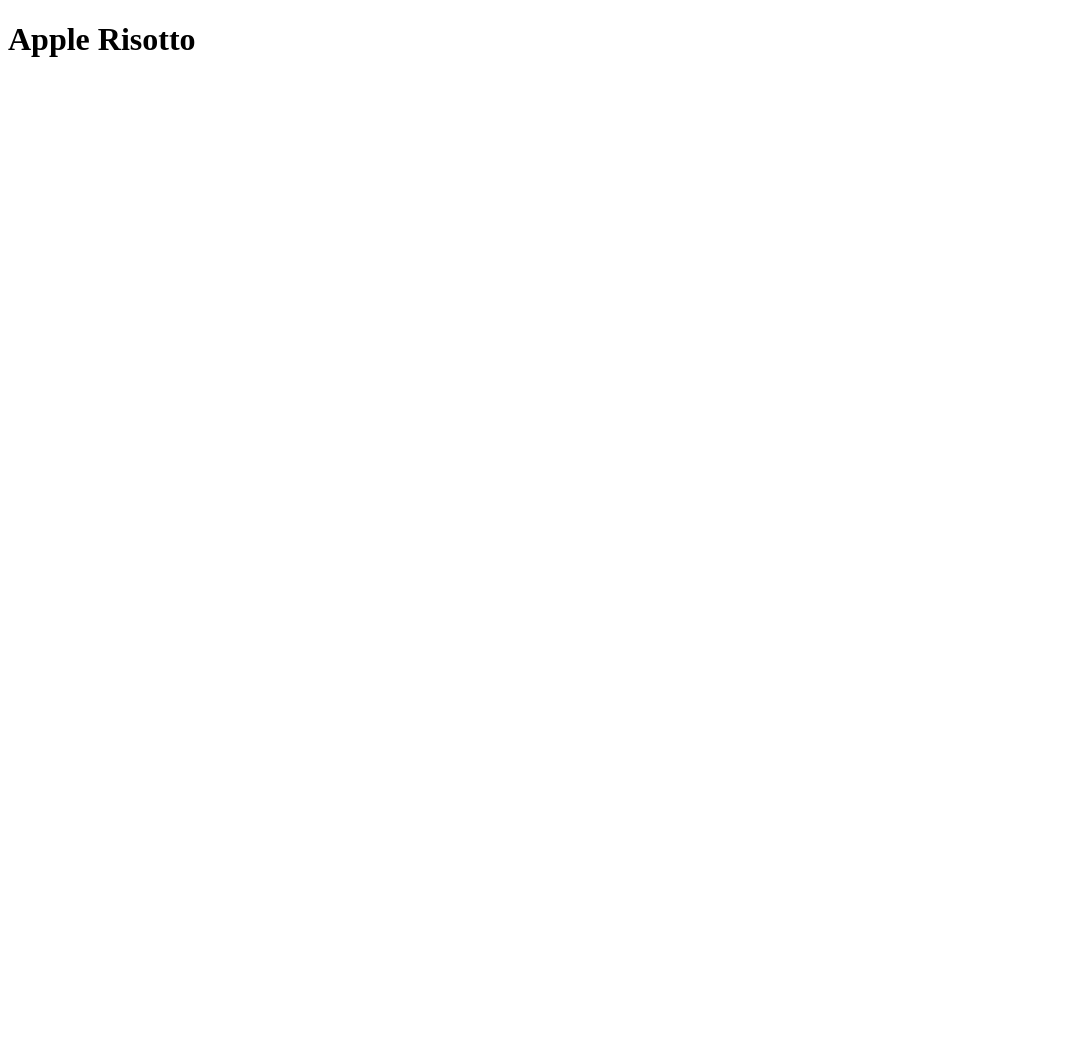
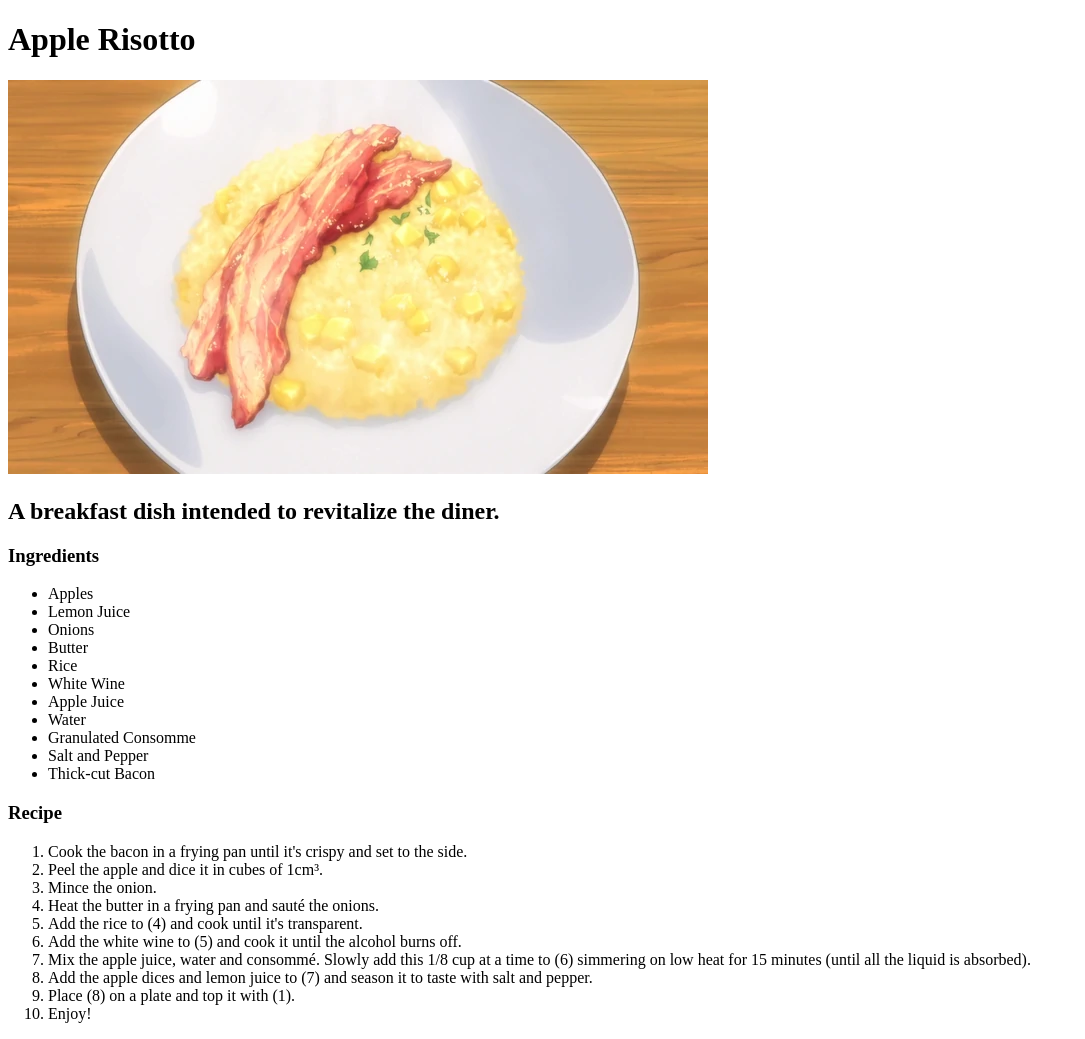
Before and after one commit to jc030201/odin-recipes, a plain HTML site: page recipes/apple-risotto.html in a window 1280 px wide. Shown: the whole page, without its empty margins (0-1085 px from the left). Before the commit the page ends 800 px from the top, so only its background shows below. Drawn offline with Linux system fonts and the light colour scheme.

Commit message:
Edit apple risotto page

```diff
--- a/recipes/apple-risotto.html
+++ b/recipes/apple-risotto.html
@@ -2,10 +2,41 @@
 <html lang="en">
     <head>
         <meta charset="utf-8">
-        <title>Asian Recipes</title>
+        <title>Shokugeki no Soma Recipes</title>
     </head>
 
     <body>
         <h1>Apple Risotto</h1>
+        <img src="../resources/apple.risotto.jpg">
+        <h2>A breakfast dish intended to revitalize the diner.</h2>
+        <h3>Ingredients</h3>
+        <ul>
+            <li>Apples</li>
+            <li>Lemon Juice</li>
+            <li>Onions</li>
+            <li>Butter</li>
+            <li>Rice</li>
+            <li>White Wine</li>
+            <li>Apple Juice</li>
+            <li>Water</li>
+            <li>Granulated Consomme</li>
+            <li>Salt and Pepper</li>
+            <li>Thick-cut Bacon</li>
+        </ul>
+        <h3>Recipe</h3>
+        <ol>
+            <li>Cook the bacon in a frying pan until it's crispy and set to the side.</li>
+            <li>Peel the apple and dice it in cubes of 1cm³.</li>
+            <li>Mince the onion.</li>
+            <li>Heat the butter in a frying pan and sauté the onions.</li>
+            <li>Add the rice to (4) and cook until it's transparent.</li>
+            <li>Add the white wine to (5) and cook it until the alcohol burns off.</li>
+            <li>Mix the apple juice, water and consommé. Slowly add this 1/8 cup
+                at a time to (6) simmering on low heat for 15 minutes
+                (until all the liquid is absorbed).</li>
+            <li>Add the apple dices and lemon juice to (7) and season it to taste with salt and pepper.</li>
+            <li>Place (8) on a plate and top it with (1).</li>
+            <li>Enjoy!</li>
+        </ol>
     </body>
 </html>
```
